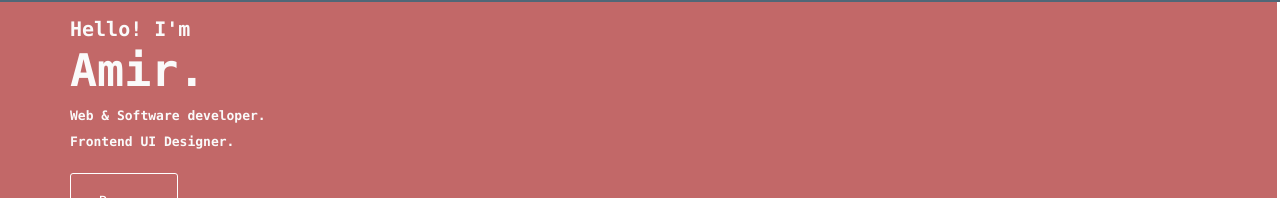
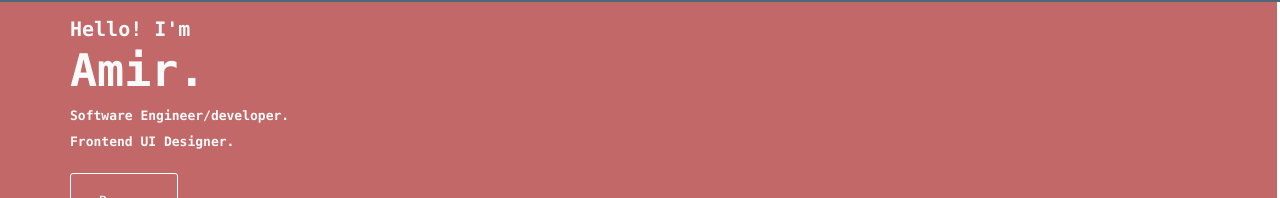
Before and after one commit to amohm001/netlifytest, a React (Create React App) app: page / in a window 1280 px wide. Shown: the part 318-516 px from the top of the page. Built offline with nearby package versions, Linux system fonts and the light colour scheme.

Commit message:
added se

```diff
--- a/src/components/homepage.jsx
+++ b/src/components/homepage.jsx
@@ -179,7 +179,7 @@ class Home extends Component {
                             fontFamily: "SF Mono, Fira Code, Fira Mono, Roboto Mono, Lucida Console, Monaco, monospace",
                             letterSpacing: "0.5emm",
                             fontSize: "13px",
-                        }}> Web & Software developer.</h2>
+                        }}> Software Engineer/developer.</h2>
                         <div style={{
                             color: "#fafafa", marginLeft: "70px",
                             fontWeight: "700",
```
